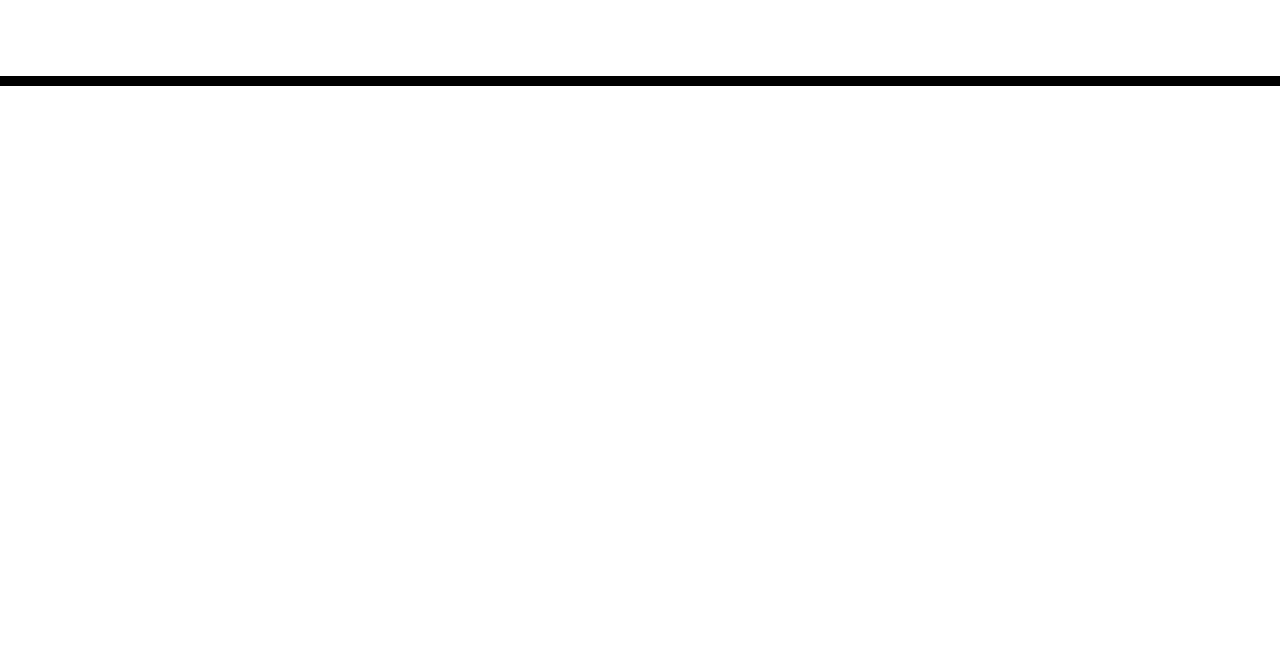
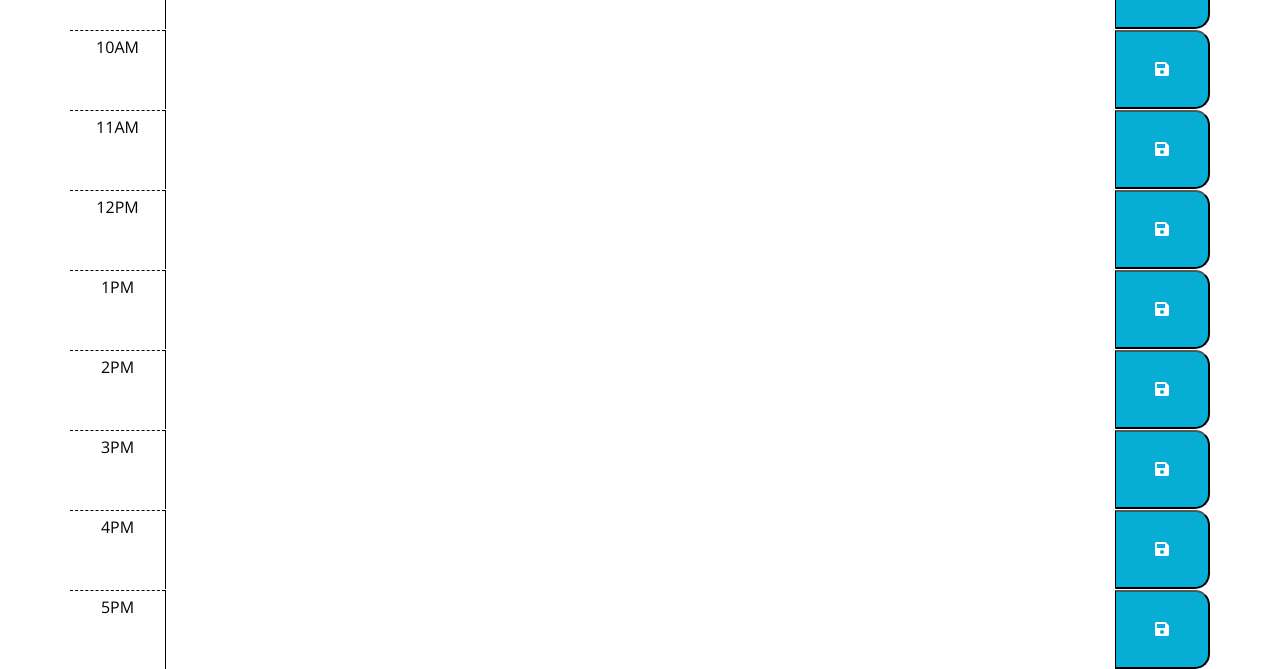
Before and after one commit to egemenelz/Work-Day-Scheduler, a plain HTML site: page index.html in a window 1280 px wide. Shown: the part 182-851 px from the top of the page. Before the commit the page ends 800 px from the top, so only its background shows below. Drawn offline with nearby package versions, Linux system fonts and the light colour scheme; files that its build step writes are made by us from their sources.

Commit message:
html is done

```diff
--- a/index.html
+++ b/index.html
@@ -1,24 +1,20 @@
 <!DOCTYPE html>
 <html lang="en">
+
 <head>
   <meta charset="UTF-8" />
   <meta name="viewport" content="width=device-width, initial-scale=1.0" />
   <meta http-equiv="X-UA-Compatible" content="ie=edge" />
-    <link
-      rel="stylesheet"
-      href="https://stackpath.bootstrapcdn.com/bootstrap/4.3.1/css/bootstrap.min.css"
-    />
-    <link
-      rel="stylesheet"
-      href="https://use.fontawesome.com/releases/v5.8.1/css/all.css"
-      integrity="sha384-50oBUHEmvpQ+1lW4y57PTFmhCaXp0ML5d60M1M7uH2+nqUivzIebhndOJK28anvf"
-      crossorigin="anonymous"
-    />
-    <link
-      href="https://fonts.googleapis.com/css?family=Open+Sans&display=swap"
-      rel="stylesheet"
-    />
-    <link rel="stylesheet" href="style.css" />
+
+  <link href="https://cdn.jsdelivr.net/npm/bootstrap@5.1.3/dist/css/bootstrap.min.css" rel="stylesheet"
+    integrity="sha384-1BmE4kWBq78iYhFldvKuhfTAU6auU8tT94WrHftjDbrCEXSU1oBoqyl2QvZ6jIW3" crossorigin="anonymous">
+
+  <link rel="stylesheet" href="https://use.fontawesome.com/releases/v5.8.1/css/all.css"
+    integrity="sha384-50oBUHEmvpQ+1lW4y57PTFmhCaXp0ML5d60M1M7uH2+nqUivzIebhndOJK28anvf" crossorigin="anonymous" />
+
+  <link href="https://fonts.googleapis.com/css?family=Open+Sans&display=swap" rel="stylesheet" />
+
+  <link rel="stylesheet" href="./assets/style.css" />
   <title>Work Day Scheduler</title>
 </head>
 
@@ -28,11 +24,65 @@
     <p class="lead">A simple calendar app for scheduling your work day</p>
     <p id="currentDay" class="lead"></p>
   </header>
+
   <div class="container">
     <!-- Timeblocks go here -->
+    <div class="row time-block" id="9">
+      <div class="col-1 hour pt-2">9AM</div>
+      <textarea class="col-10 plan"></textarea>
+      <button class="col-1 saveBtn"><i class="fas fa-save"></i></button>
     </div>
+    <div class="row time-block" id="10">
+      <div class="col-1 hour pt-2">10AM</div>
+      <textarea class="col-10 plan"></textarea>
+      <button class="col-1 saveBtn"><i class="fas fa-save"></i></button>
+    </div>
+    <div class="row time-block" id="11">
+      <div class="col-1 hour pt-2">11AM</div>
+      <textarea class="col-10 plan"></textarea>
+      <button class="col-1 saveBtn"><i class="fas fa-save"></i></button>
+    </div>
+    <div class="row time-block" id="12">
+      <div class="col-1 hour pt-2">12PM</div>
+      <textarea class="col-10 plan"></textarea>
+      <button class="col-1 saveBtn"><i class="fas fa-save"></i></button>
+    </div>
+    <div class="row time-block" id="1">
+      <div class="col-1 hour pt-2">1PM</div>
+      <textarea class="col-10 plan"></textarea>
+      <button class="col-1 saveBtn"><i class="fas fa-save"></i></button>
+    </div>
+    <div class="row time-block" id="2">
+      <div class="col-1 hour pt-2">2PM</div>
+      <textarea class="col-10 plan"></textarea>
+      <button class="col-1 saveBtn"><i class="fas fa-save"></i></button>
+    </div>
+    <div class="row time-block" id="3">
+      <div class="col-1 hour pt-2">3PM</div>
+      <textarea class="col-10 plan"></textarea>
+      <button class="col-1 saveBtn"><i class="fas fa-save"></i></button>
+    </div>
+    <div class="row time-block" id="4">
+      <div class="col-1 hour pt-2">4PM</div>
+      <textarea class="col-10 plan"></textarea>
+      <button class="col-1 saveBtn"><i class="fas fa-save"></i></button>
+    </div>
+    <div class="row time-block" id="5">
+      <div class="col-1 hour pt-2">5PM</div>
+      <textarea class="col-10 plan"></textarea>
+      <button class="col-1 saveBtn"><i class="fas fa-save"></i></button>
+    </div>
+
+  </div>
+
 
   <script src="https://code.jquery.com/jquery-3.4.1.min.js"></script>
   <script src="https://cdnjs.cloudflare.com/ajax/libs/moment.js/2.24.0/moment.min.js"></script>
+  <script src="https://cdn.jsdelivr.net/npm/bootstrap@5.1.3/dist/js/bootstrap.bundle.min.js"
+    integrity="sha384-ka7Sk0Gln4gmtz2MlQnikT1wXgYsOg+OMhuP+IlRH9sENBO0LRn5q+8nbTov4+1p"
+    crossorigin="anonymous"></script>
+
+  <script src="assets/script.js"></script>
 </body>
+
 </html>
```
Also changed, not shown: assets/script.js (added). Lines whose indentation alone changed are shown as unchanged.
